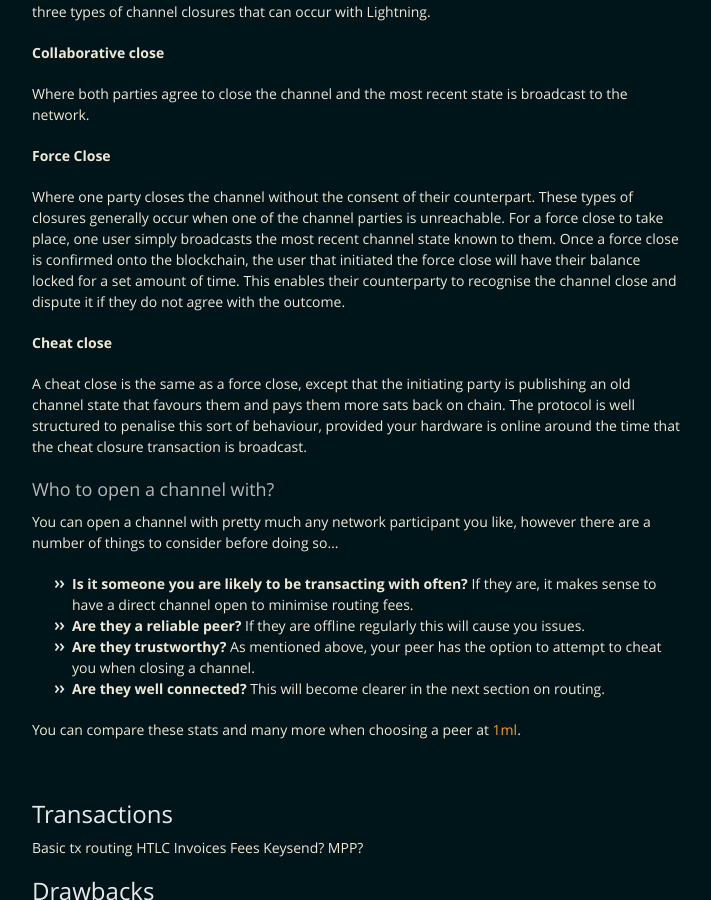
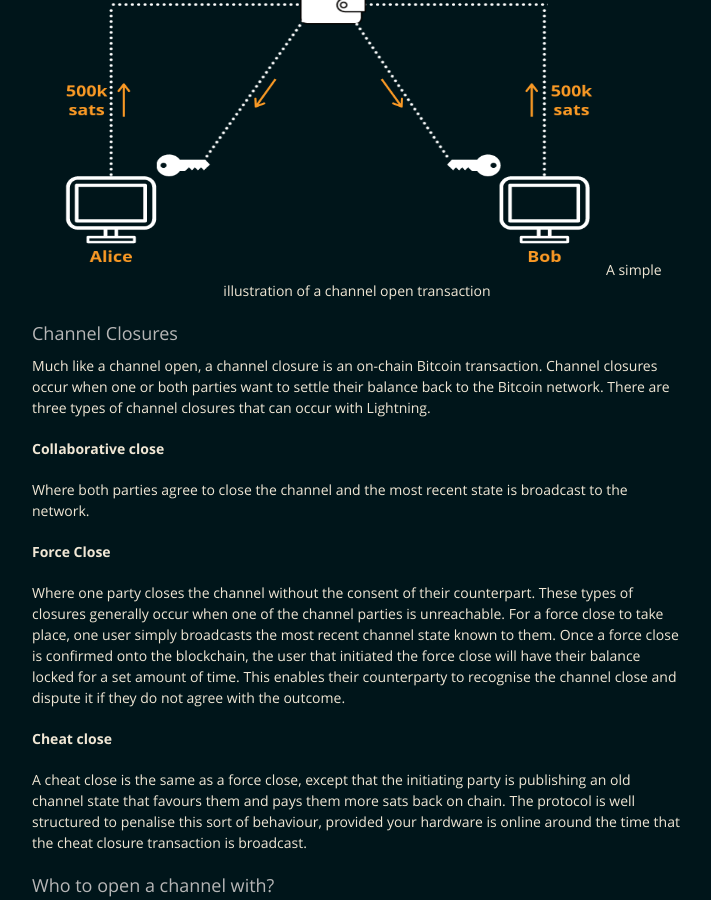
Before and after one commit to BitcoinQnA/ln-guide, a Jekyll site: the page built from index.md, in a window 1280 px wide and 900 px high, scrolled down 2148 px. Shown: the whole window, without its empty margins (283-994 px from the left). Built offline with Jekyll 4.4.1, drawn with Linux system fonts in a browser that asks for light colours.

Commit message:
Update index.md

```diff
--- a/index.md
+++ b/index.md
@@ -46,6 +46,15 @@ The Lightning Network consists of thousands of two party payment channels. These
 A channel is opened by one or two users locking up an amount of sats into an on chain 'funding transaction' that creates a 2 of 2 multi-signature wallet on the Bitcoin network, with each user receiving one of the keys. The opening channel 'state' will reflect the amount each user contributes and each party will sign off to say that they accept this is correct. This 'sign off' is actually an unbroadcasted Bitcoin transaction that contains the signature of both parties which are passed to one another over the Lightning network.
 
 These signed but unbroadcasted transactions allow either party to close the channel at any point and ensures the sats contained within are returned 'on chain' to their rightful owner. Each time a payment is made from person A to person B and vice versa over Lightning, the two parties will sign a Bitcoin transaction to reflect the updated balance of each party and then pass the siged transaction to their counter party. This process can be repeated an unlimited amount of times and these signed transactions are only ever broadcast to the Bitcoin network in the event of a channel closure.
+
+
+
+<p align="center">
+<img src="https://raw.githubusercontent.com/BitcoinQnA/ln-guide/master/assets/images/Channel%20open.png" class=responsive width="550" height="350" maxheight="300" />
+
+A simple illustration of a channel open transaction
+</p>
+
 
 ### Channel Closures
 
```
